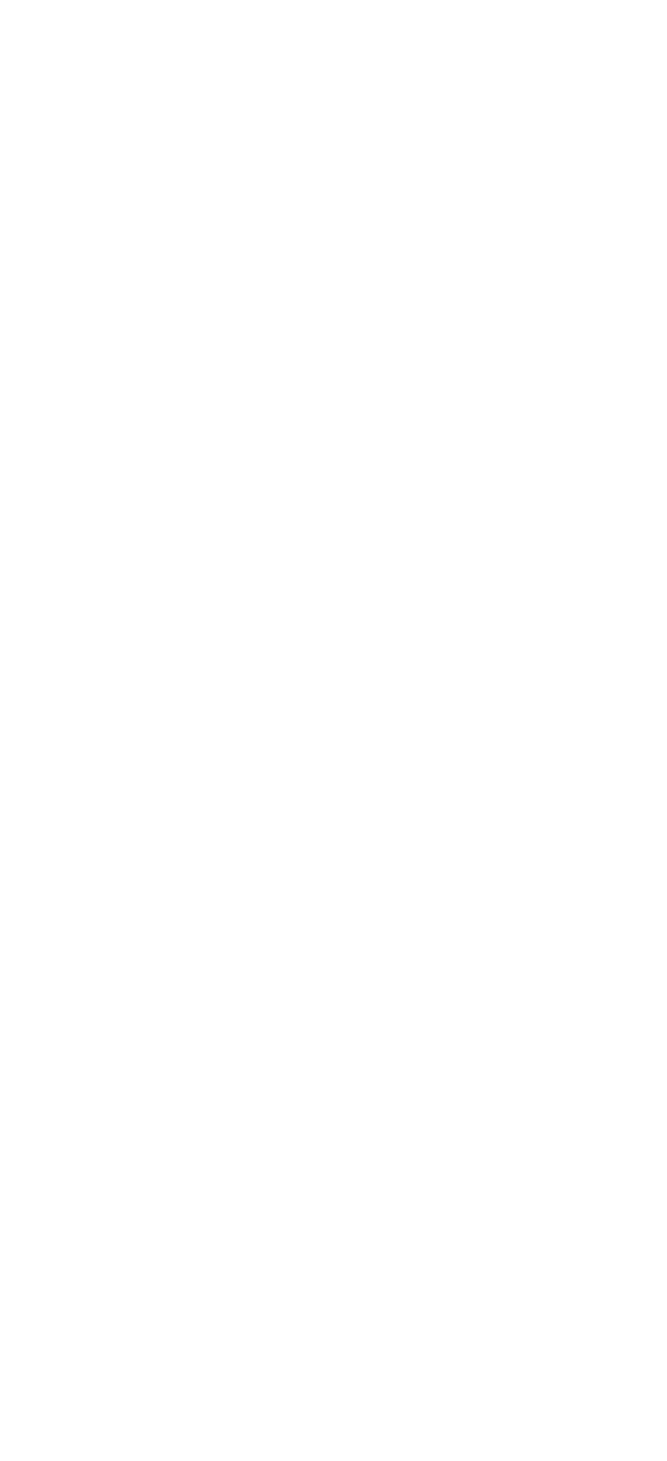
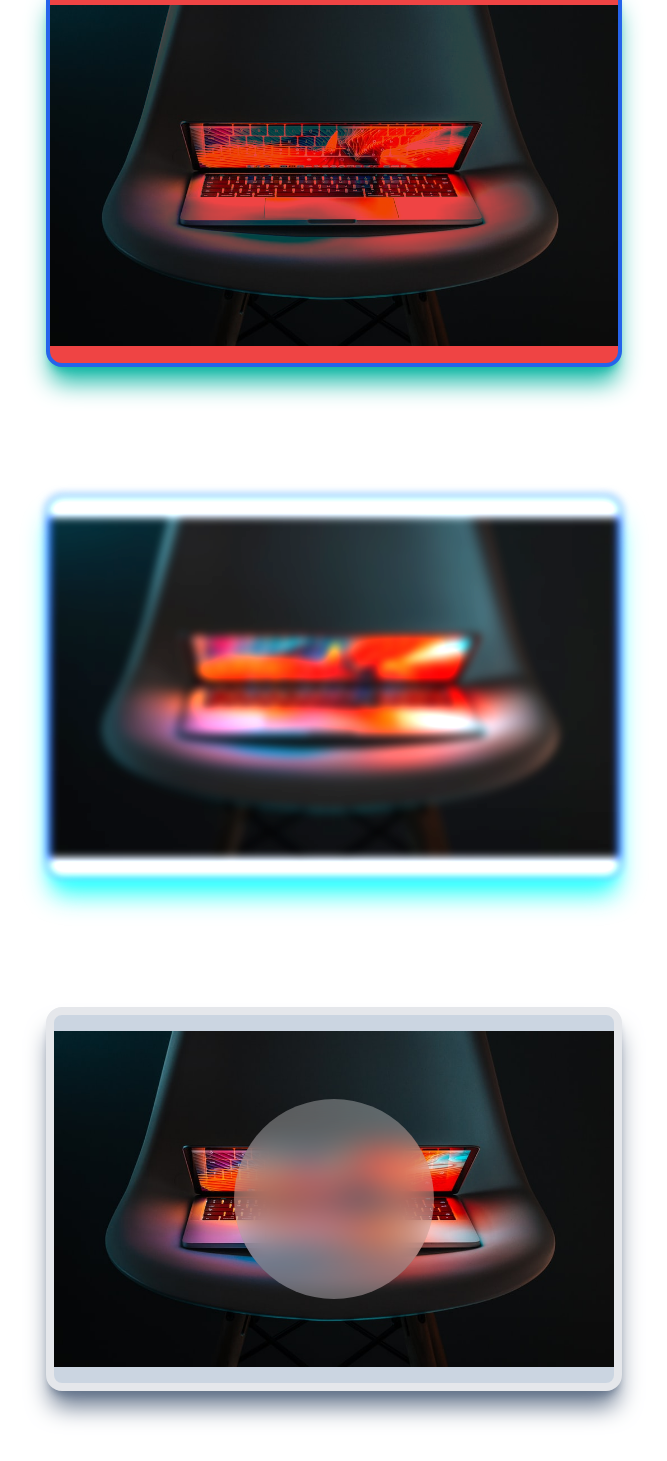
Before and after one commit to aziemp66/Learn-Tailwind-CSS, a React (Vite) app: page / in a window 1280 px wide. Shown: the part 2763-4224 px from the top of the page, without its empty margins (306-973 px from the left). Before the commit the page ends 2746 px from the top, so only its background shows below. Built offline with nearby package versions, Linux system fonts and the light colour scheme.

Commit message:
Backdrop

```diff
--- a/src/App.jsx
+++ b/src/App.jsx
@@ -147,6 +147,29 @@ function App() {
 			>
 				<div className="h-full w-full bg-cyan-300 mix-blend-multiply"></div>
 			</div>
+
+			<div
+				className="my-32 max-w-xl mx-auto h-96 bg-red-500 bg-contain bg-no-repeat bg-center rounded-2xl shadow-xl shadow-teal-500 border-4 border-blue-600 overflow-hidden bg-blend-darken"
+				style={{
+					backgroundImage: `url(./src/assets/1.jpg)`,
+				}}
+			></div>
+
+			<div
+				className="my-32 max-w-xl mx-auto h-96 bg-slate-300 bg-contain bg-no-repeat bg-center rounded-2xl shadow-xl shadow-teal-500 border-4 border-blue-600 overflow-hidden blur-sm brightness-150"
+				style={{
+					backgroundImage: `url(./src/assets/1.jpg)`,
+				}}
+			></div>
+
+			<div
+				className="my-32 max-w-xl mx-auto h-96 bg-slate-300 bg-contain bg-no-repeat bg-center rounded-2xl shadow-xl shadow-slate-500 overflow-hidden border-8 flex"
+				style={{
+					backgroundImage: `url(./src/assets/1.jpg)`,
+				}}
+			>
+				<div className="w-[200px] h-[200px] bg-white/30 m-auto backdrop-blur-lg rounded-full"></div>
+			</div>
 		</div>
 	);
 }
```
